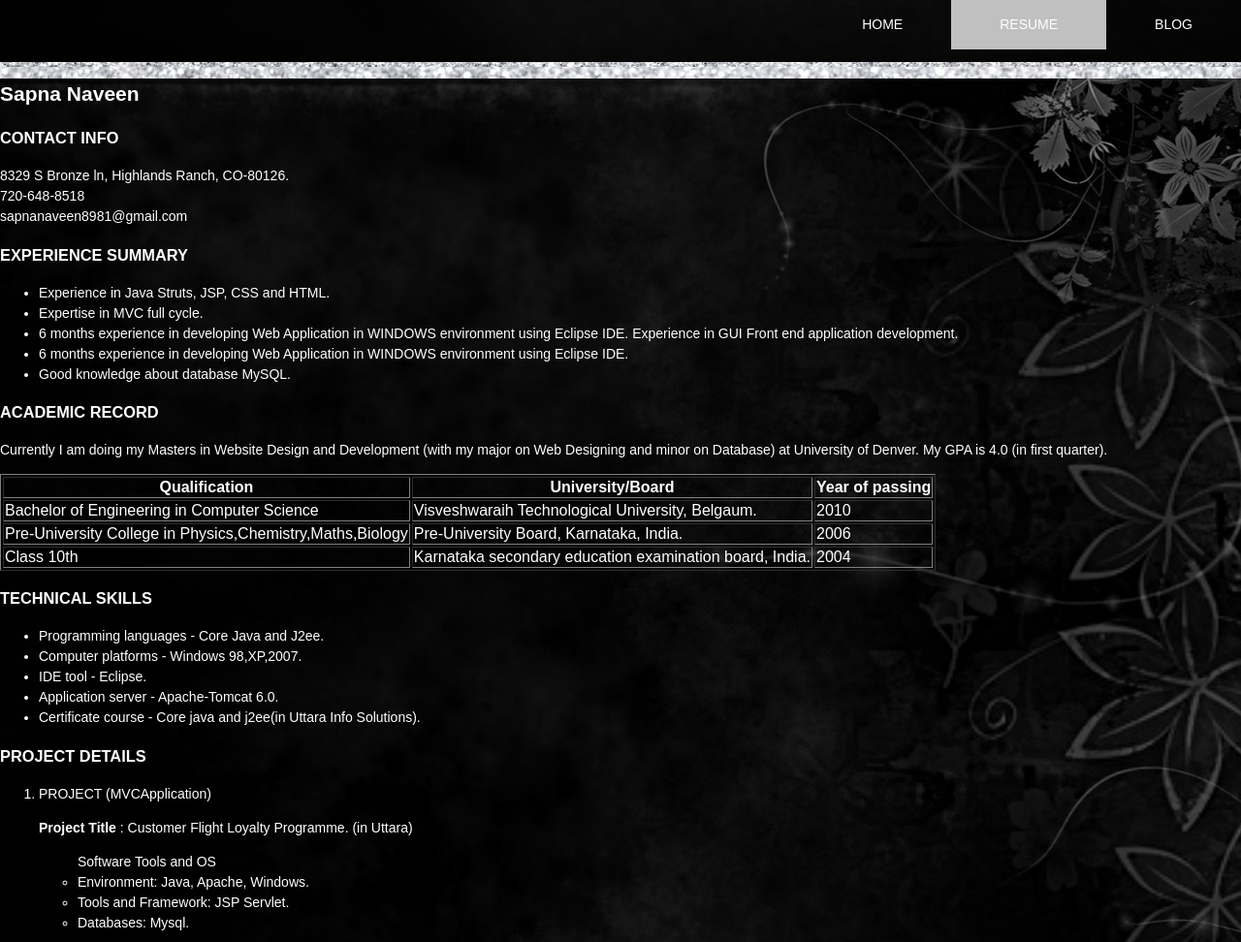
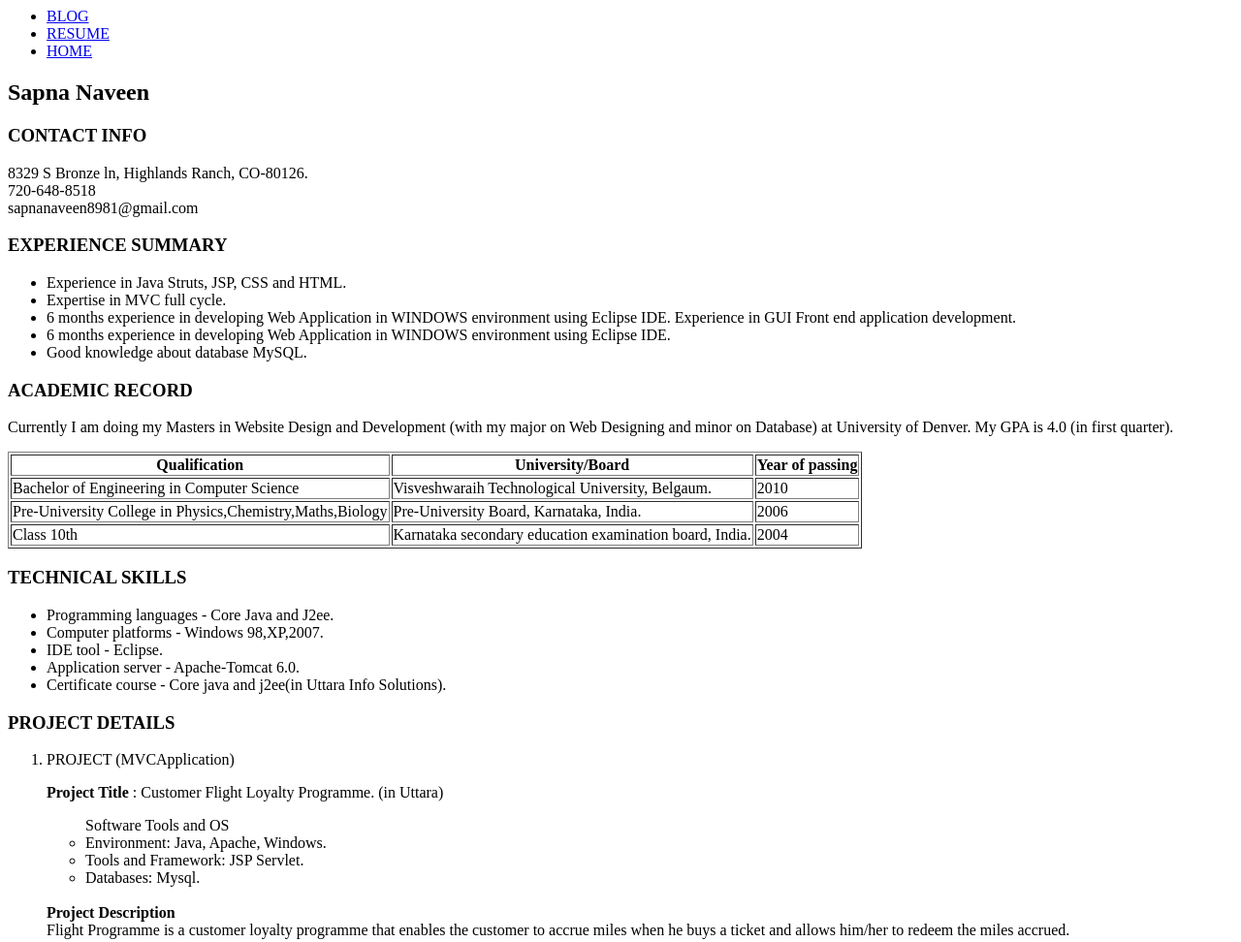
Before and after one commit to sethhoward1988/Assignment1-2, a plain HTML site: page resume.html in a window 1280 px wide. Shown: the top 972 px of the page at 97% size. Drawn offline with Linux system fonts and the light colour scheme.

Commit message:
Update resume.html

```diff
--- a/resume.html
+++ b/resume.html
@@ -3,97 +3,9 @@
 	<head>
        	<title>Assignment 1</title>
         <meta charset="UTF-8">
-       	<style>
-        /*Styling of entire body*/
-           	body {
-                background-image: url('img/background.jpg');
-                font-size: 87.5%;
-                font-family: Arial, 'Lucida Sans Unicode';
-                color: #fff;
-                line-height: 1.5;
-                text-align: left;
-           	}
-
-            .body {
-                margin: 0 auto;
-                width: 100%;
-                height: 100%;
-            }
-
-            a {
-                text-decoration: none;
-                color: #FFF;
-            }
-
-            a:link, a:visited {
-                color: silver;
-            }
-
-            a:hover, a:active {
-                color: silver;
-            }
-
-
-        /*Styling of main header*/
-            .mainHeader {
-                background-image: url('img/header.jpg');
-                height: 8%;
-                width: 100%;
-            }
-           	.mainHeader nav {
-            	height: 8%;
-            }
-
-            .mainHeader nav ul {
-                list-style: none;
-            }
-
-            .mainHeader nav ul li {
-                float: right;
-                display: inline;
-            }
-
-
-            .mainHeader nav a:link, .mainHeader nav a:visited {
-                color: #FFF;
-                display: inline-block;
-                padding: 15px 50px;
-                height: 30px;
-            }
-
-            .mainHeader nav a:hover, .mainHeader nav a:active,
-            .mainHeader nav .active a:link, .mainHeader nav .active a:visited {
-                background-color: silver;
-                height: 21px;
-                color: #FFF;
-                text-shadow: none;
-            }
-
-        /*Styling of main content and footer*/
-
-            .mainContent {
-                background-image: url('img/blogPage.jpg');
-                width: 100%;
-                height: auto;
-                margin: 0 0;
-            }
-
-            .footer {
-                background-image: url('img/header.jpg');
-                width: 100%;
-                height: 9.8%;
-                margin: 0 0;
-            }
-
-            .footer p{
-                padding: 24px 70px;
-                height: 10px;
-
-            }
-        </style>
 	</head>
 
-    <body class="body">
+    <body>
     	<header class="mainHeader">
     		<nav>
                 <ul>
@@ -213,7 +125,7 @@
                 </ul><br/>
         </div>
 
-        <footer class="footer">
+        <footer>
             <p> Copyright &copy; <a href="#">Sapna Naveen</a> 2015</p>
     	</footer>
 	</body>
```
